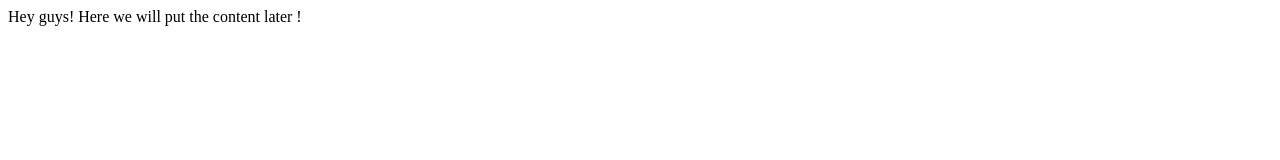
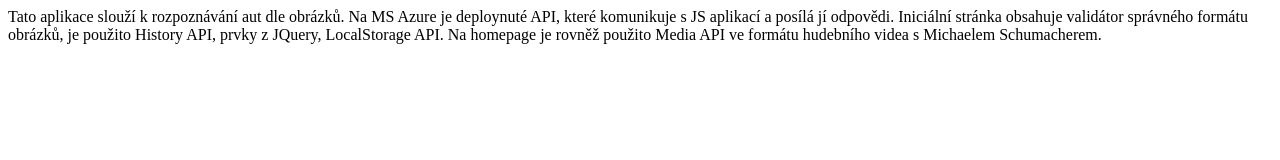
Before and after one commit to lauderdice/carclassifier, a plain HTML site: page index.html in a window 1280 px wide. Drawn offline with Linux system fonts and the light colour scheme.

Commit message:
Update index.html

```diff
--- a/index.html
+++ b/index.html
@@ -4,7 +4,10 @@
 	</head>
 
 	<body>
-		Hey guys! Here we will put the content later !
+		Tato aplikace slouží k rozpoznávání aut dle obrázků. Na MS Azure je deploynuté API, které komunikuje s JS aplikací a posílá jí odpovědi.
+
+		Iniciální stránka obsahuje validátor správného formátu obrázků, je použito History API, prvky z JQuery, LocalStorage API. Na homepage je rovněž použito Media API
+		ve formátu hudebního videa s Michaelem Schumacherem.
 	</body>
 
 </html>
```
